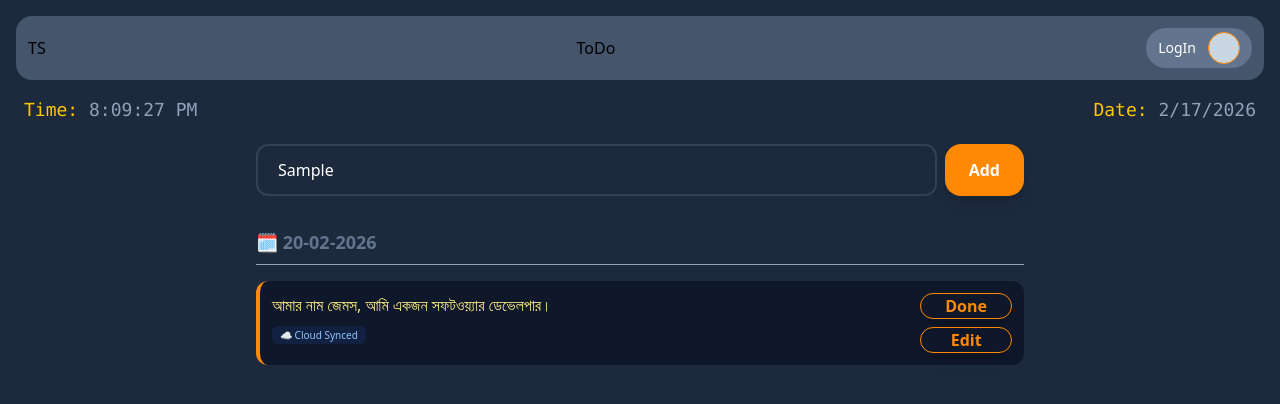
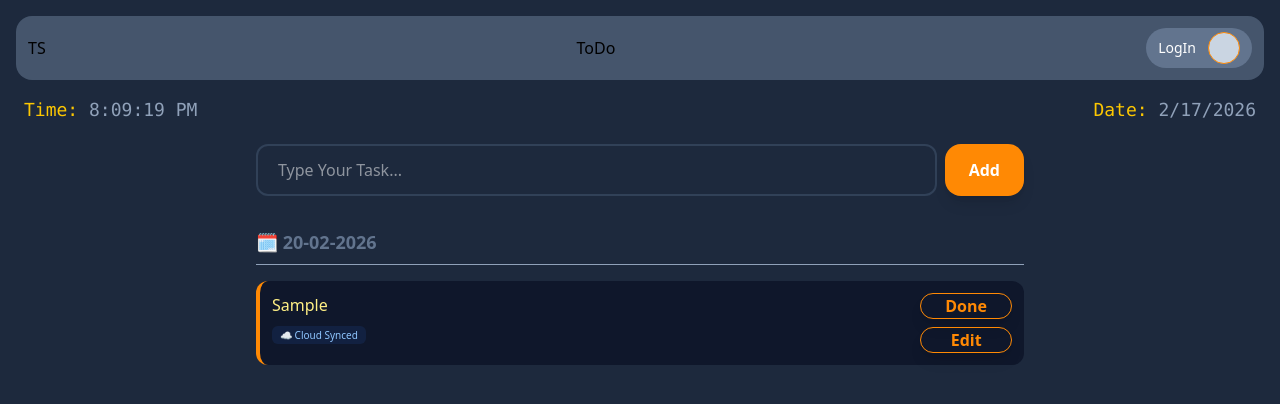
Before and after one commit to MD-Nasir301/SyncTask-FullStack, a React (Vite) app: page / in a window 1280 px wide. Both pictures are taken after typing "Sample" into the empty fields and a click on the button "Add". Shown: the top 404 px of the page. Built offline with nearby package versions, Linux system fonts and the light colour scheme.

Commit message:
feat: handleAddTask function created

```diff
--- a/src/App.jsx
+++ b/src/App.jsx
@@ -2,11 +2,30 @@ import { useEffect, useState } from "react";
 
 function App() {
   const [currentTime, setCurrentTime] = useState(new Date());
+  const [inputValue, setInputValue] = useState("");
+  const [tasks, setTasks] = useState([]);
+
+  const handleAddTask = () => {
+    if (inputValue.length === 0) {
+      return;
+    }
+    const task = {
+      id: Date.now(),
+      text: inputValue,
+      date: currentTime.toLocaleDateString(),
+      isCompleted: false,
+      isSynced: false,
+    };
+
+    setTasks((prevTasks) => [...prevTasks, task]);
+    setInputValue("");
+  };
+  console.log(tasks);
 
   useEffect(() => {
     const timer = setInterval(() => {
       setCurrentTime(new Date());
-    }, 1000);
+    }, 10000000);
 
     return () => clearInterval(timer); // For my understand -- Clean up the timer when the component unmounts
   }, []);
@@ -37,9 +56,17 @@ function App() {
           <div className="flex gap-2">
             <input
               type="text"
+              value={inputValue}
+              onChange={(e) => {
+                setInputValue(e.target.value);
+              }}
+              placeholder="Type Your Task..."
               className="flex-1 bg-slate-800 border-2 border-slate-700 rounded-xl px-5 py-3 text-white focus:outline-none focus:border-orange-500 transition-all   "
             />
-            <button className=" bg-orange-400 px-6 text-white font-bold rounded-2xl hover:bg-amber-400 transition-all shadow-lg cursor-pointer hover:text-black active:scale-95">
+            <button
+              onClick={handleAddTask}
+              className=" bg-orange-400 px-6 text-white font-bold rounded-2xl hover:bg-amber-400 transition-all shadow-lg cursor-pointer hover:text-black active:scale-95"
+            >
               Add
             </button>
           </div>
@@ -50,11 +77,15 @@ function App() {
             <h3 className="text-slate-500 font-bold mb-4 border-b border-slate-400 pb-2 text-sm md:text-lg">
               🗓️ 20-02-2026
             </h3>
-
-            <div className="flex single-task mb-3  gap-4 justify-between border-l-4 border-orange-400 group transition-all hover:border-white p-3 rounded-xl bg-slate-900">
+            {tasks.map((task) => {
+              return (
+                <div
+                  key={task.id}
+                  className="flex single-task mb-3  gap-4 justify-between border-l-4 border-orange-400 group transition-all hover:border-white p-3 rounded-xl bg-slate-900"
+                >
                   <div className="flex-1 text-white text-lg font-medium ">
                     <div className="text-[16px] text-justify text-yellow-200">
-                  আমার নাম জেমস, আমি একজন সফটওয়্যার ডেভেলপার।
+                      {task.text}
                     </div>
                     <span className="text-[10px]  bg-blue-500/10 mt-1 text-blue-300 px-2 py-0.5 rounded-md">
                       ☁️ Cloud Synced
@@ -73,6 +104,8 @@ function App() {
                     </button>
                   </div>
                 </div>
+              );
+            })}
           </section>
         </div>
       </div>
```
Lines whose indentation alone changed are shown as unchanged.
